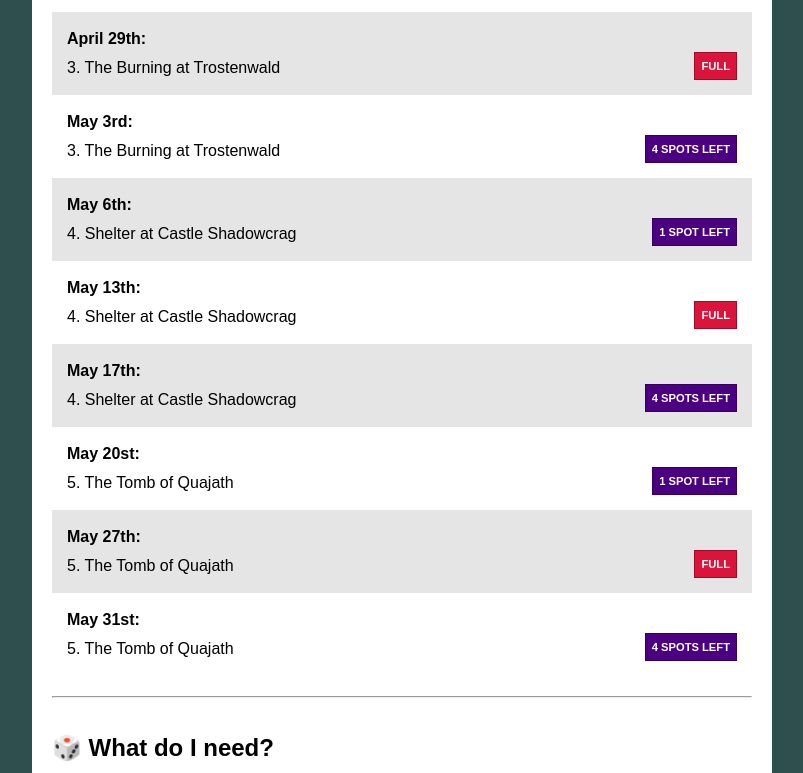
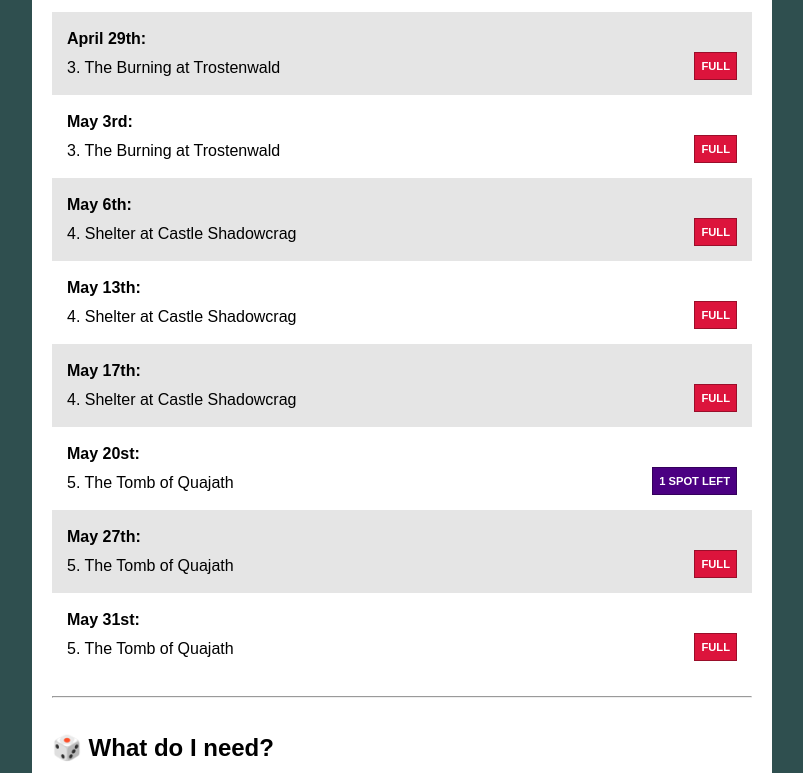
Before and after one commit to lucprincen/dnd-oneshots, a plain HTML site: page index.html in a window 1280 px wide. Shown: the part 1840-2613 px from the top of the page, without its empty margins (238-1041 px from the left). Drawn offline with Linux system fonts and the light colour scheme.

Commit message:
Fixes dates

```diff
--- a/index.html
+++ b/index.html
@@ -93,12 +93,12 @@
             <li>
                 <strong>May 3rd:</strong>
                 <p>3. The Burning at Trostenwald</p>
-                <span class="note">4 spots left</span>
+                <span class="note full">FULL</span>
             </li>
             <li>
                 <strong>May 6th:</strong>
                 <p>4. Shelter at Castle Shadowcrag</p>
-                <span class="note">1 spot left</span>
+                <span class="note full">Full</span>
             </li>
             <li>
                 <strong>May 13th:</strong>
@@ -108,7 +108,7 @@
             <li>
                 <strong>May 17th:</strong>
                 <p>4. Shelter at Castle Shadowcrag</p>
-                <span class="note">4 spots left</span>
+                <span class="note full">FULL</span>
             </li>
             <li>
                 <strong>May 20st:</strong>
@@ -123,7 +123,7 @@
             <li>
                 <strong>May 31st:</strong>
                 <p>5. The Tomb of Quajath</p>
-                <span class="note">4 spots left</span>
+                <span class="note full">FULL</span>
             </li>
         </ul>
         <hr>
@@ -224,7 +224,7 @@
                     <label>
                         <input name="dates[]" type="checkbox" value="29-4-2020">
                         <span>April 29th: The Burning at Trostenwald</span>
-                    </label>-->
+                    </label>
                     <label>
                         <input name="dates[]" type="checkbox" value="3-5-2020">
                         <span>May 3rd: The Burning at Trostenwald</span>
@@ -232,15 +232,15 @@
                     <label>
                         <input name="dates[]" type="checkbox" value="6-5-2020">
                         <span>May 6th: Shelter at Castle Shadowcrag</span>
-                    </label>
+                    </label>-->
                     <!--<label>
                         <input name="dates[]" type="checkbox" value="13-5-2020">
                         <span>May 13th: Shelter at Castle Shadowcrag</span>
                     </label>-->
-                    <label>
+                    <!--<label>
                         <input name="dates[]" type="checkbox" value="17-5-2020">
                         <span>May 17th: Shelter at Castle Shadowcrag</span>
-                    </label>
+                    </label>-->
                     <label>
                         <input name="dates[]" type="checkbox" value="20-5-2020">
                         <span>May 20th: The Tomb of Quajath</span>
@@ -248,11 +248,11 @@
                     <!--<label>
                         <input name="dates[]" type="checkbox" value="27-5-2020">
                         <span>May 27th: The Tomb of Quajath</span>
-                    </label>-->
+                    </label>
                     <label>
                         <input name="dates[]" type="checkbox" value="31-5-2020">
                         <span>May 31st: The Tomb of Quajath</span>
-                    </label>
+                    </label>-->
                 </div>
             </div>
             <div class="field">
```
